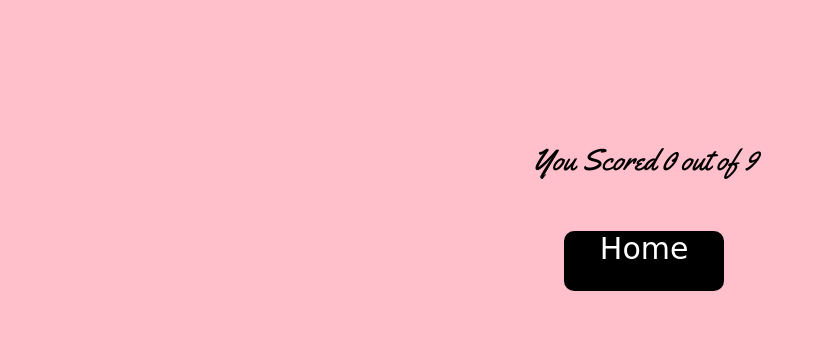
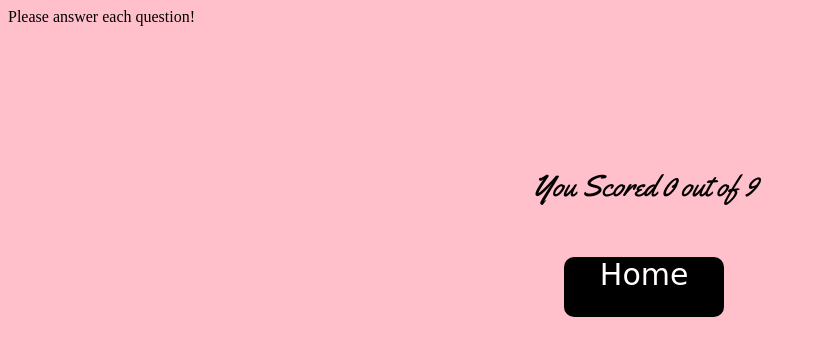
Before and after one commit to Samell00/Java, a plain HTML site: page quiz.html in a window 1280 px wide. Both pictures are taken after a click on the button "Results". Shown: the whole page, without its empty margins (0-816 px from the left). Drawn offline with Linux system fonts and the light colour scheme; a web font is replaced by a local one.

Commit message:
Added try and catch block to javascript to detect an unchecked radio button

```diff
--- a/quiz.html
+++ b/quiz.html
@@ -8,6 +8,7 @@
     </head>
     <body>
         <div id="quiz"></div>
+        <div id="error"></div>
         <button id="submit">Results</button>
         <div id="results" class="hidden"></div>
         <div id="Home" class="hidden"><a href="index.html">Home</a></div>
--- a/static/javascript/script.js
+++ b/static/javascript/script.js
@@ -2,6 +2,7 @@ const quizContainer = document.getElementById('quiz');
 const resultsContainer = document.getElementById('results');
 const submitButton = document.getElementById('submit');
 const homebutton = document.getElementById('Home');
+const errormessage = document.getElementById('error');
 const myQuestions = [
     {
       question: "Which product is the most popular on the mcdonalds lunch menu?",
@@ -149,6 +150,12 @@ const showResults= () => {
       numCorrect++;
     }
   });
+  try {
+    $('input[name=question]:unchecked');
+  } catch {
+    errormessage.innerHTML = "Please answer each question!";
+  }
+
   quizContainer.classList.add('hidden');
   submitButton.classList.add('hidden');
   homebutton.classList.remove('hidden');
```
